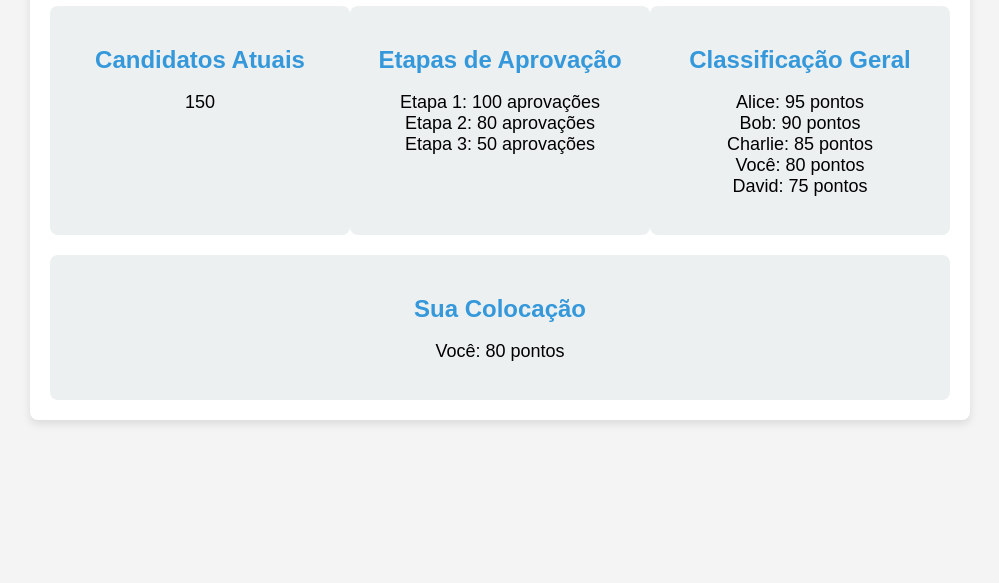
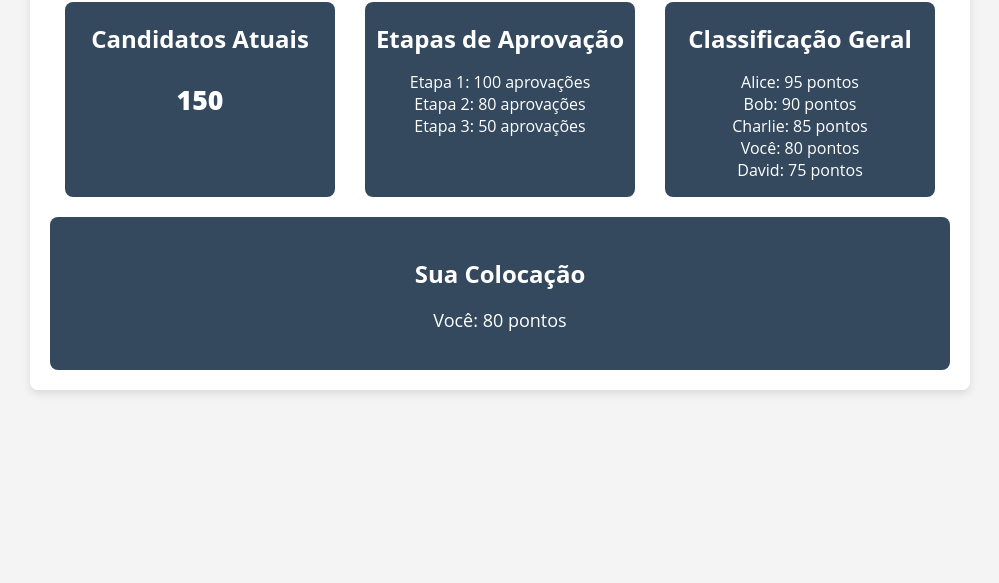
Before and after one commit to MineNeuron/mangas, a plain HTML site: page Nova pasta/index.html in a window 1280 px wide. Shown: the part 257-840 px from the top of the page, without its empty margins (140-1139 px from the left). After the commit the page ends 800 px from the top, so only its background shows below. Drawn offline with Linux system fonts and the light colour scheme.

Commit message:
Update styles.css

```diff
--- a/Nova pasta/styles.css
+++ b/Nova pasta/styles.css
@@ -1,9 +1,9 @@
 /* styles.css */
 body {
-    font-family: Arial, sans-serif;
+    font-family: "Open Sans", "Helvetica", "sans-serif";
     background-color: #f4f4f4;
     margin: 0;
-    padding: 20px;
+    padding: 0px;
     display: flex;
     justify-content: center;
     align-items: center;
@@ -31,21 +31,22 @@ h1 {
 }
 
 .summary-item {
-    background-color: #ecf0f1;
-    padding: 20px;
+    background-color: #34495e;
+    padding: 0;
     border-radius: 8px;
     width: 30%;
     text-align: center;
 }
 
 .summary-item h2 {
-    color: #3498db;
+    color: #ffffff;
     margin-bottom: 10px;
 }
 
 .summary-item p,
 .summary-item ul {
-    font-size: 18px;
+    font-size: 16px;
+    color: white;
 }
 
 .summary-item ul {
@@ -56,16 +57,21 @@ h1 {
 .user-ranking {
     margin-top: 20px;
     text-align: center;
-    background-color: #ecf0f1;
+    background-color: #34495e;
     padding: 20px;
     border-radius: 8px;
 }
 
 .user-ranking h2 {
-    color: #3498db;
+    color: white;
     margin-bottom: 10px;
 }
 
 .user-ranking p {
     font-size: 18px;
+    color: white;
 }
+p#total-candidates {
+    font-size: 20pt;
+    font-weight: 900;
+}
```
